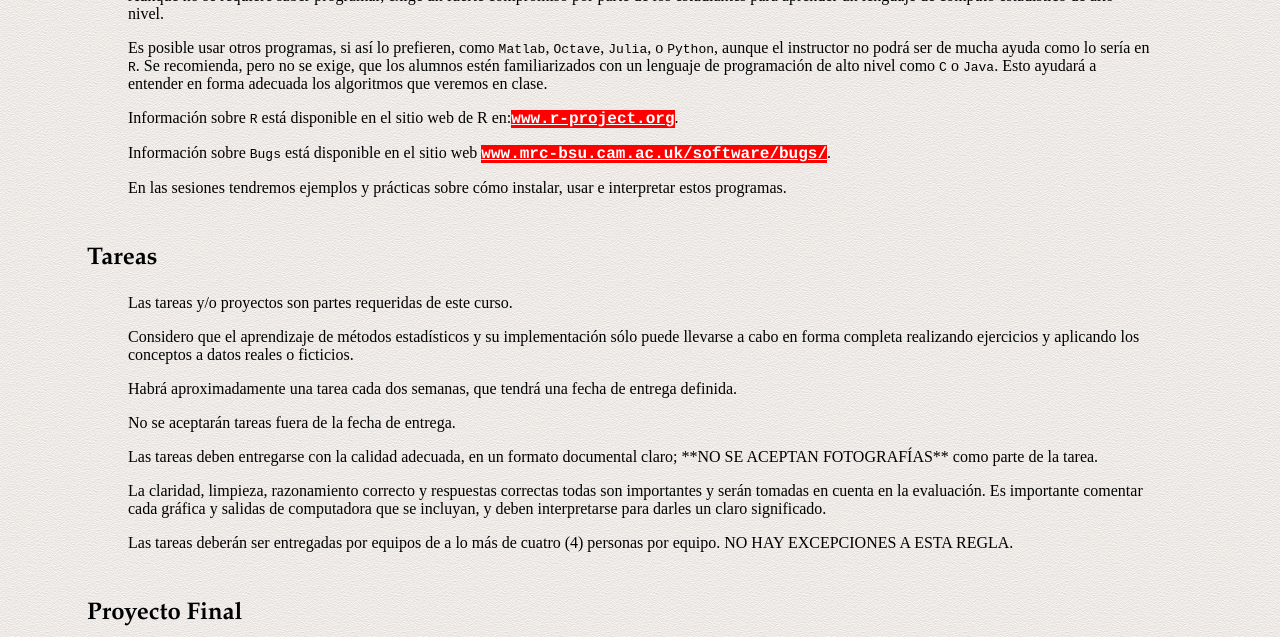
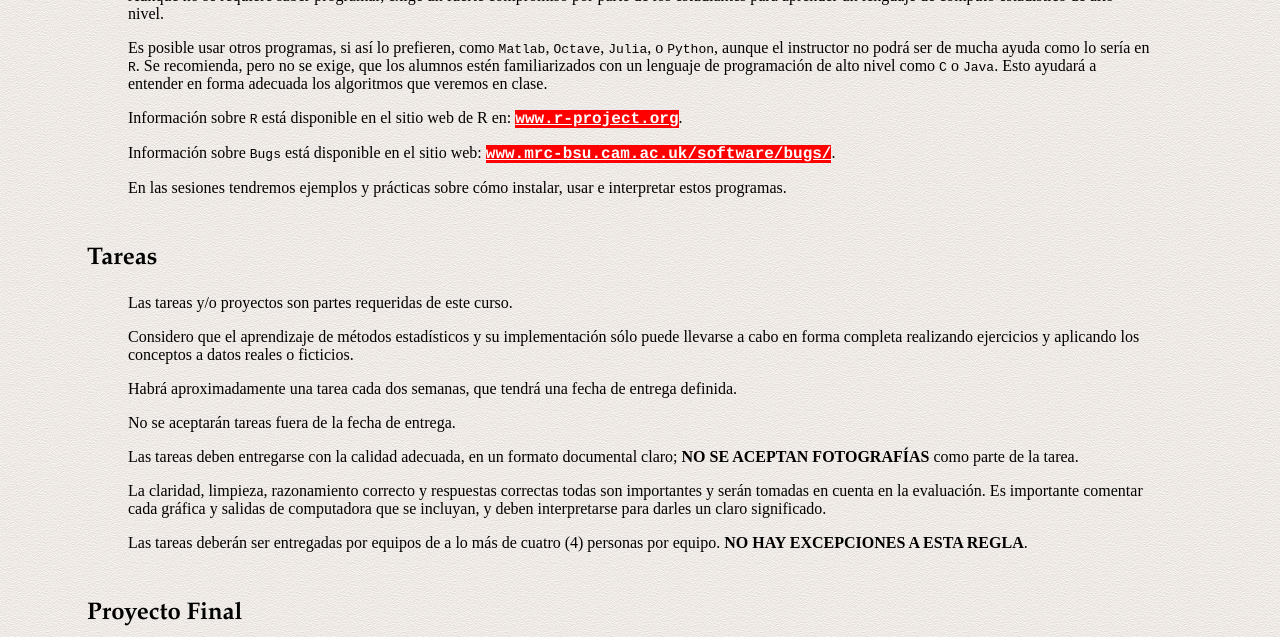
Before and after one commit to jvega68/Simulacion, a Jekyll site: the page built from syllabus.html, in a window 1280 px wide. Shown: the part 737-1374 px from the top of the page. Built offline with Jekyll 4.4.1, drawn with Linux system fonts in a browser that asks for light colours.

```diff
--- a/_config.yml
+++ b/_config.yml
@@ -1 +1,2 @@
 theme: jekyll-theme-minimal
+permalink: /blog/:year/:month/:day/:title
--- a/_layouts/default.html
+++ b/_layouts/default.html
@@ -1,4 +1,3 @@
-<!--*-HTML:sp-*-->
 <!DOCTYPE html>
 
 <html>
@@ -6,8 +5,7 @@
 <head>
      <title>{{page.title}}</title>
      <meta http-equiv = "Content-Type" content = "text/html; charset = utf-8">
-     <link rel = "stylesheet" type = "text/css" href = "/css/classes.css">
-     <style type = "text/css"></style>
+     <link rel = "stylesheet" type = "text/css" href = "css/classes.css">
 </head>
 
 <!-- bgcolor = "#FFFFFF" background = "../images/fondo_blanco2.gif"-->
--- a/css/classes.css
+++ b/css/classes.css
@@ -74,3 +74,12 @@ A.offsite {
    color: white;
    background: red;
 }
+
+ul.posts {
+   margin: 20px auto 40px;
+   font-size: 1.5em;
+}
+
+ul.posts li {
+    list-style: none;
+}
--- a/syllabus.html
+++ b/syllabus.html
@@ -9,7 +9,7 @@ title: Syllabus
 <p>Instructor: Dr. Jorge Francisco de la Vega Góngora<br>
 Simulación: EST-24107 Gpo 001 </br>
 <b>email1:</b> <a href="mailto:jorge.delavegagongora@gmail.com">jorge.delavegagongora@gmail.com</a> </br>
-<b>email2:</b> <a href="jorge.delavega@itam.mx">jorge.delavega@itam.mx</a> </br>
+<b>email2:</b> <a href="mailto:jorge.delavega@itam.mx">jorge.delavega@itam.mx</a> </br>
 <b>Horario:</b> Viernes 7:00 - 10:30 am CC302</p>
 <b>Versión para descargar:</b> <a class="onsite" href="doc/Simulacion2019-II.pdf">Simulacion2019-II.pdf</a>
 
@@ -42,9 +42,9 @@ Es <strong>muy</strong> conveniente para esta materia contar con conocimientos b
     estén familiarizados con un lenguaje de programación de alto nivel como <tt>C</tt> o <tt>Java</tt>. Esto ayudará a entender en
     forma adecuada los algoritmos que veremos en clase. </p>
 
-<p> Información sobre <tt>R</tt> está disponible en el sitio web de R en:<a class="offsite" href="http://www.r-project.org">www.r-project.org</a>.</p>
+<p> Información sobre <tt>R</tt> está disponible en el sitio web de R en: <a class="offsite" href="http://www.r-project.org">www.r-project.org</a>.</p>
 
-<p> Información sobre <tt>Bugs</tt> está disponible en el sitio web <a class="offsite" href="http://www.mrc-bsu.cam.ac.uk/software/bugs/">www.mrc-bsu.cam.ac.uk/software/bugs/</a>.</p>
+<p> Información sobre <tt>Bugs</tt> está disponible en el sitio web: <a class="offsite" href="http://www.mrc-bsu.cam.ac.uk/software/bugs/">www.mrc-bsu.cam.ac.uk/software/bugs/</a>.</p>
 
 <p> En las sesiones tendremos ejemplos y prácticas sobre cómo instalar, usar e interpretar estos programas. </p>
 
@@ -59,7 +59,7 @@ Es <strong>muy</strong> conveniente para esta materia contar con conocimientos b
 
 <p> No se aceptarán tareas fuera de la fecha de entrega.</p>
 
-<p> Las tareas deben entregarse con la calidad adecuada, en un formato documental claro; **NO SE ACEPTAN FOTOGRAFÍAS**
+<p> Las tareas deben entregarse con la calidad adecuada, en un formato documental claro; <b>NO SE ACEPTAN FOTOGRAFÍAS</b>
     como parte de la tarea.</p>
 
 <p> La claridad, limpieza, razonamiento correcto y respuestas correctas todas son importantes y serán tomadas en cuenta en la
@@ -67,7 +67,7 @@ Es <strong>muy</strong> conveniente para esta materia contar con conocimientos b
     un claro significado. </p>
 
 <p> Las tareas deberán ser entregadas por equipos de a lo más de cuatro (4) personas por equipo.
-    NO HAY EXCEPCIONES A ESTA REGLA. </p>
+    <b>NO HAY EXCEPCIONES A ESTA REGLA</b>. </p>
 
 
 <h2>Proyecto Final</h2>
```
Also changed, not shown: _layouts/post.html (added, +10 -0 lines), _posts/2019-08-13-Mensaje-inicial.md (added, +10 -0 lines), blog/atom.xml (added, +28 -0 lines), blog/index.html (added, +12 -0 lines), 1 other file.
